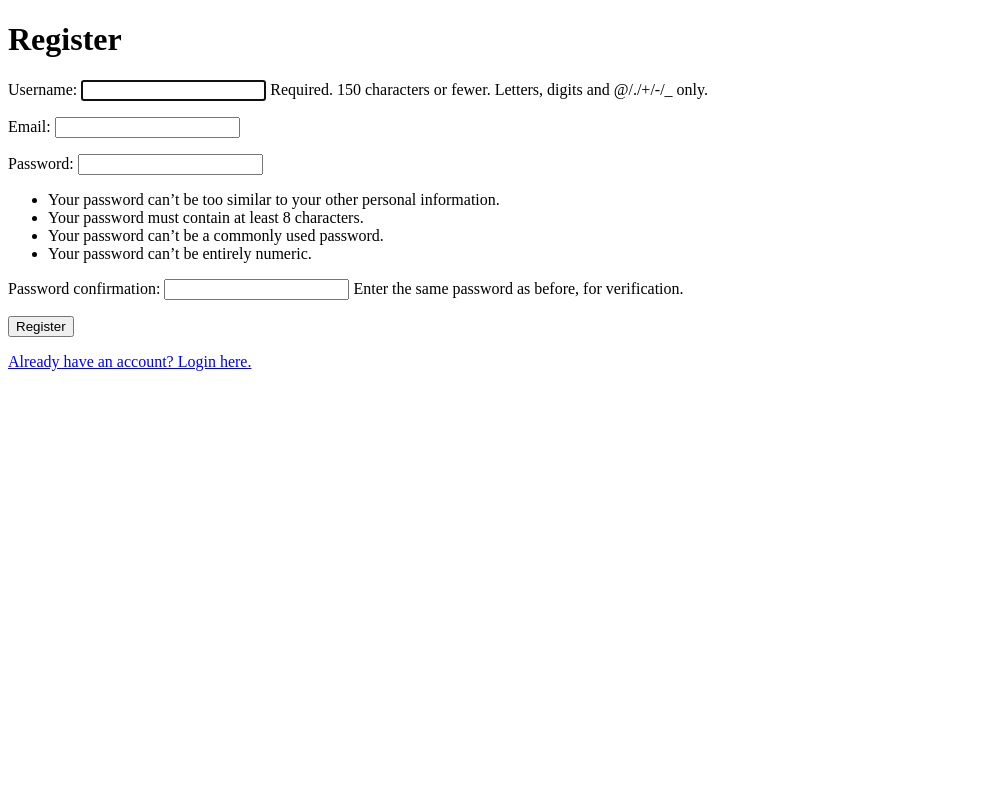
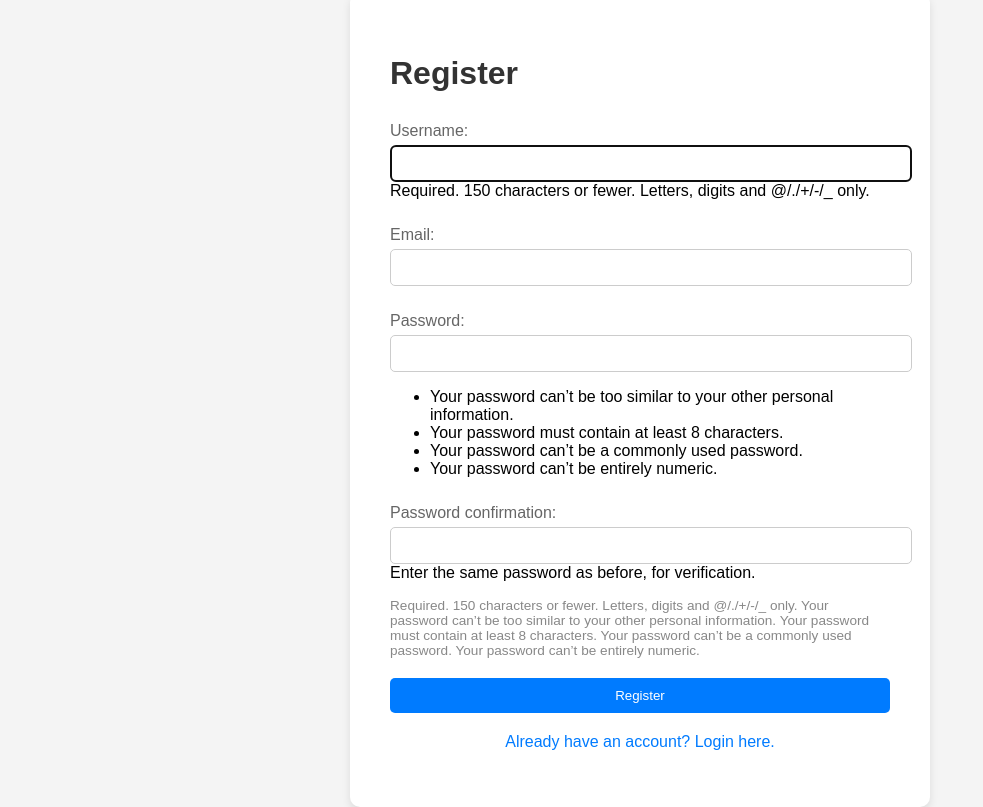
Before and after one commit to jessicaaurel/IT-Project, a Django app: page /register/ in a window 1280 px wide. Shown: the whole page, without its empty margins (0-983 px from the left). Run offline with Django 4.2, Linux system fonts and the light colour scheme.

Commit message:
designed login and register page

```diff
--- a/c-lara/accounts/templates/accounts/register.html
+++ b/c-lara/accounts/templates/accounts/register.html
@@ -1,15 +1,91 @@
 <!DOCTYPE html>
-<html>
+<html lang="en">
   <head>
+    <meta charset="UTF-8" />
+    <meta name="viewport" content="width=device-width, initial-scale=1.0" />
     <title>Register</title>
+    <style>
+      body {
+        font-family: Arial, sans-serif;
+        background-color: #f4f4f4;
+        display: flex;
+        justify-content: center;
+        align-items: center;
+        height: 100vh;
+        margin: 0;
+      }
+      .register-container {
+        background-color: #ffffff;
+        padding: 40px;
+        border-radius: 10px;
+        box-shadow: 0 4px 8px rgba(0, 0, 0, 0.1);
+        width: 500px; /* Increased width for better layout */
+      }
+      h1 {
+        text-align: left;
+        color: #333;
+        margin-bottom: 20px;
+      }
+      form {
+        margin: 0 auto;
+        width: 100%; /* Full width of container */
+      }
+      label {
+        float: left;
+        clear: both;
+        width: 100%;
+        margin-top: 10px;
+        color: #666;
+        text-align: left;
+      }
+      input,
+      button {
+        width: 100%;
+        padding: 10px;
+        margin-top: 5px;
+        border: 1px solid #ccc;
+        border-radius: 5px;
+      }
+      button {
+        background-color: #007bff; /* Blue */
+        color: white;
+        border: none;
+        cursor: pointer;
+        margin-top: 20px;
+      }
+      button:hover {
+        opacity: 0.8;
+      }
+      .info-text {
+        color: #888; /* Grey text for form requirements */
+        font-size: 0.85em; /* Smaller font size for subtexts */
+        margin-top: 5px;
+      }
+      a {
+        display: block;
+        text-align: center;
+        margin-top: 20px;
+        text-decoration: none;
+        color: #007bff;
+      }
+    </style>
   </head>
   <body>
+    <div class="register-container">
       <h1>Register</h1>
       <form method="post">
-        {% csrf_token %}
-        {{ form.as_p }}
+        {% csrf_token %} {{ form.as_p }}
+        <div class="info-text">
+          Required. 150 characters or fewer. Letters, digits and @/./+/-/_ only.
+          Your password can’t be too similar to your other personal information.
+          Your password must contain at least 8 characters. Your password can’t
+          be a commonly used password. Your password can’t be entirely numeric.
+        </div>
         <button type="submit">Register</button>
       </form>
-    <p><a href="{% url 'login' %}">Already have an account? Login here.</a></p>
+      <p>
+        <a href="{% url 'login' %}">Already have an account? Login here.</a>
+      </p>
+    </div>
   </body>
 </html>
```
Also changed, not shown: c-lara/accounts/templates/accounts/login.html (+73 -13 lines), c-lara/db.sqlite3. Lines whose indentation alone changed are shown as unchanged.
